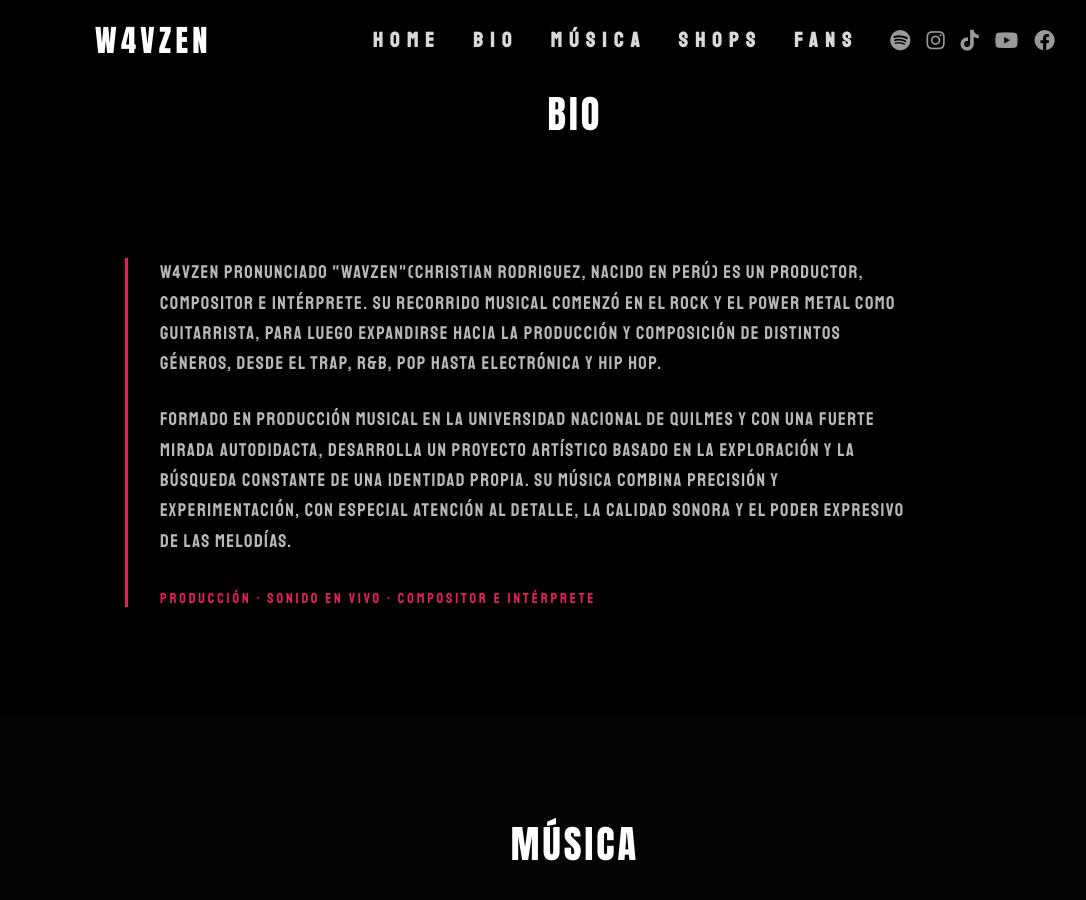
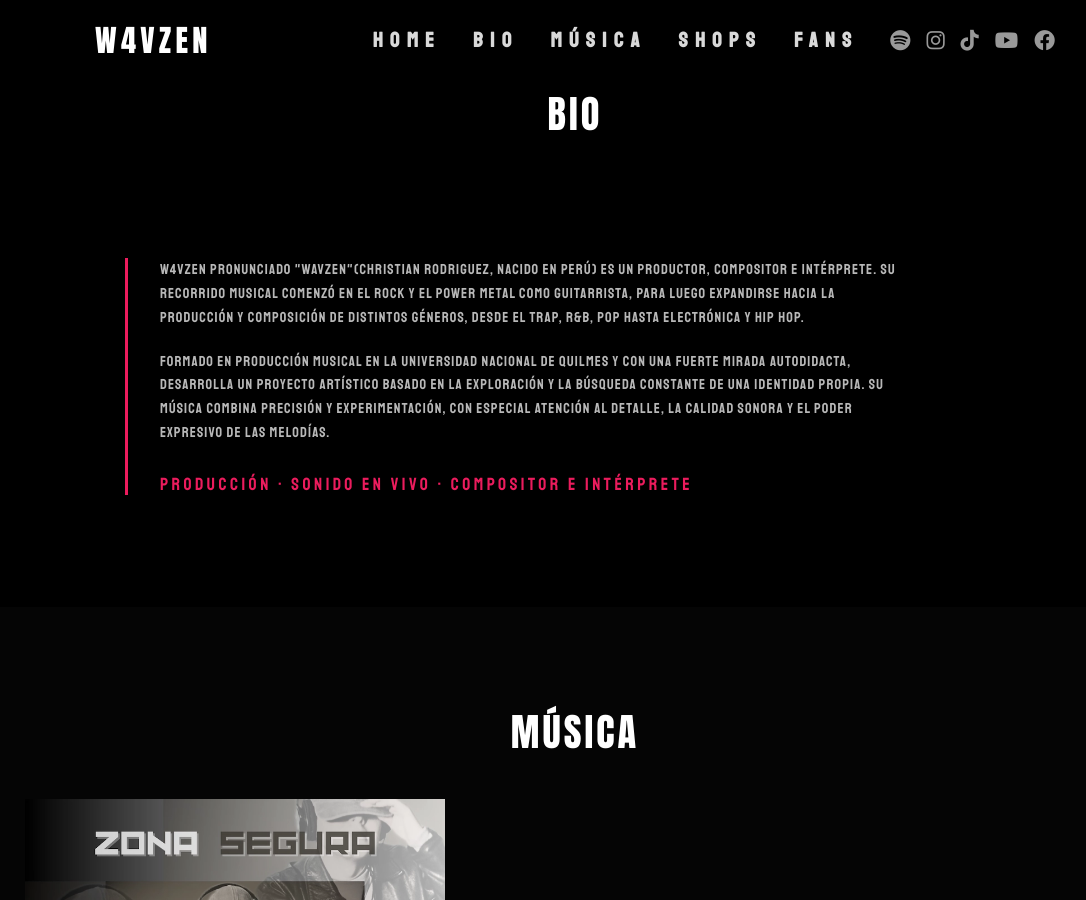
Before and after one commit to W4VZEN/w4vzen.github.io, a Jekyll site: the page built from index.html, in a window 1280 px wide and 900 px high, scrolled down 1027 px. Shown: the whole window, without its empty margins (65-1151 px from the left). Built offline with Jekyll 4.4.1, drawn with Linux system fonts in a browser that asks for light colours; some web fonts are replaced; comment, search, counter and statistics services are not loaded.

Commit message:
Update estilos.css

```diff
--- a/assets/css/estilos.css
+++ b/assets/css/estilos.css
@@ -156,7 +156,7 @@ body {
   padding: 0;
 
   font-family: 'Staatliches', sans-serif;
-  font-size: 1.15em;
+  font-size: 0.9em;
   font-weight: 400;
 
   line-height: 1.65;
@@ -178,7 +178,7 @@ body {
   margin-top: 0.5em;
 
   font-family: 'Staatliches', sans-serif;
-  font-size: 0.9em;
+  font-size: 1.1em;
 
   line-height: 1.2;
   letter-spacing: 0.2em;
@@ -187,7 +187,6 @@ body {
 
   text-align: left;
 }
-
 
 
 
```
